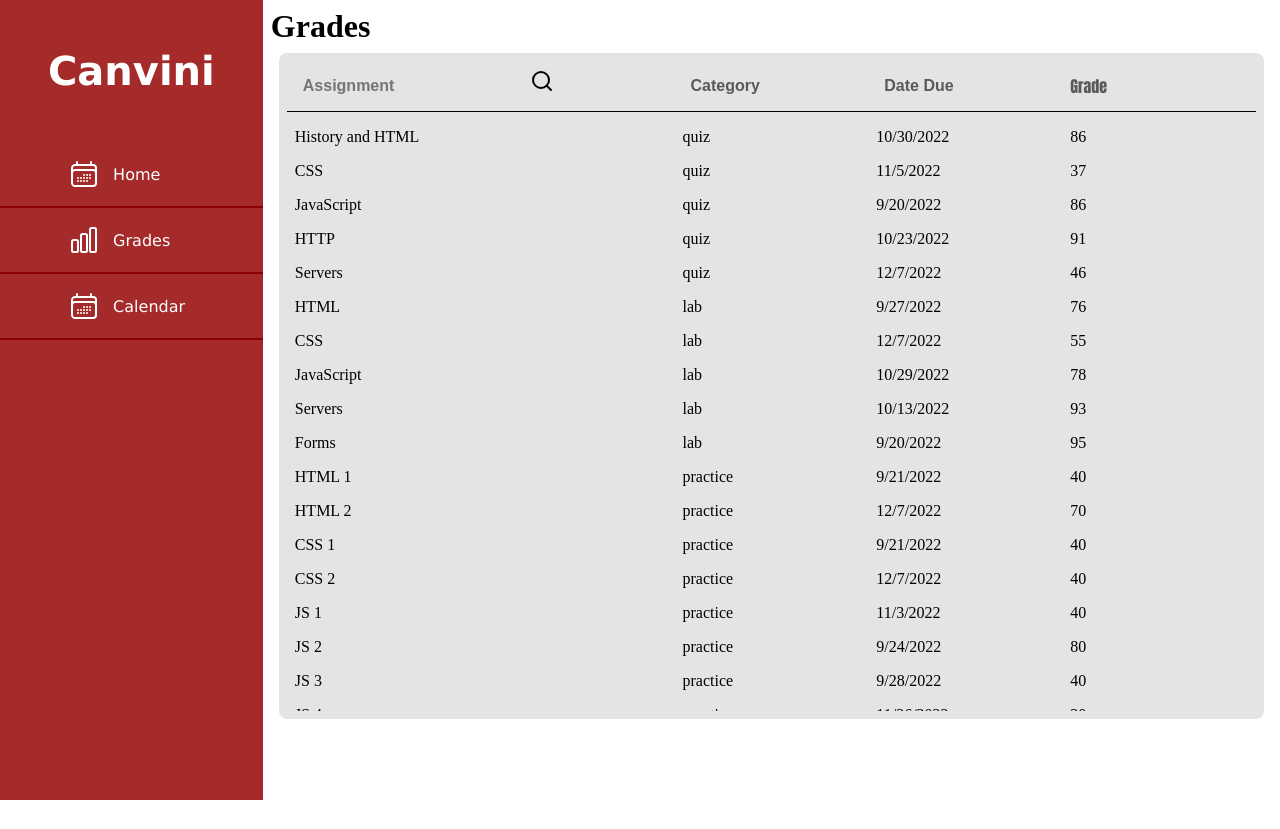
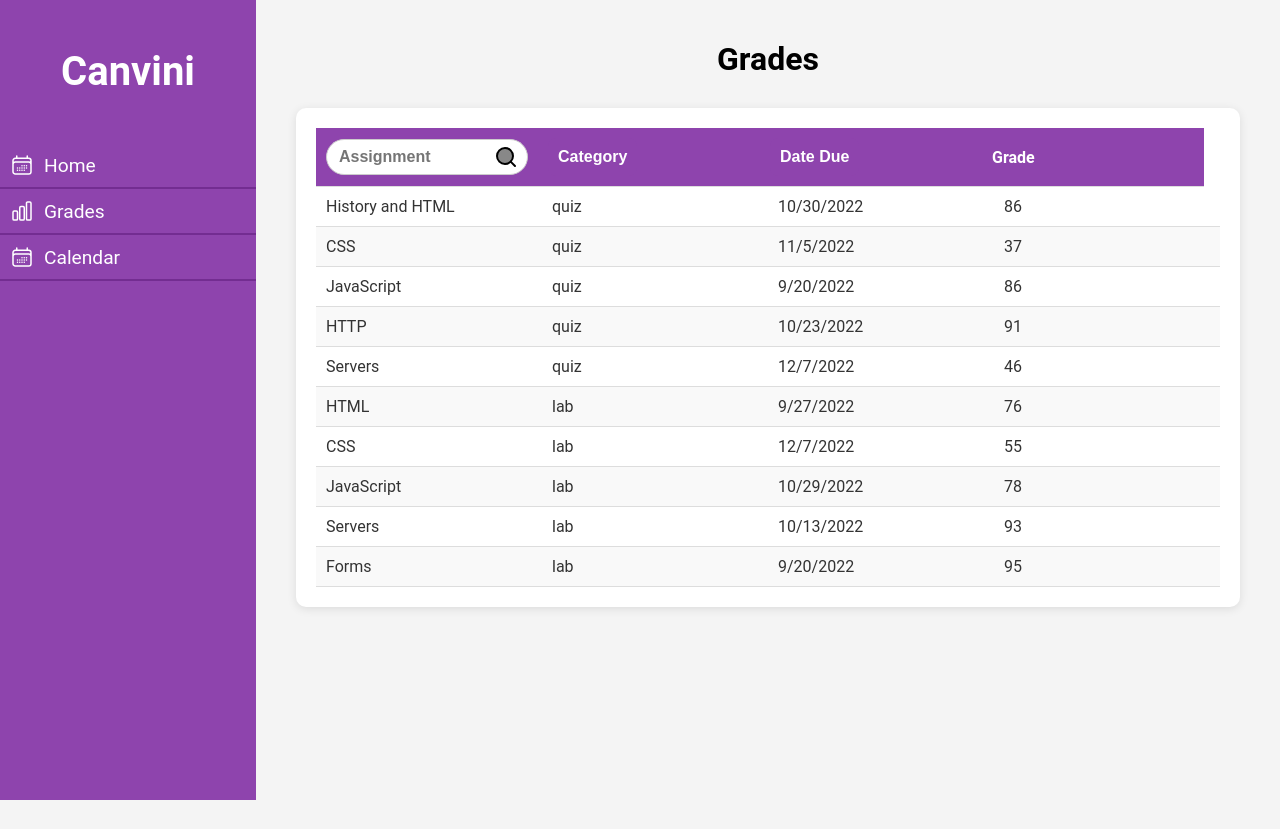
Before and after one commit to bananamtieu/Canvini, a website: page public/grades.html in a window 1280 px wide. After the commit the page ends 800 px from the top, so only its background shows below. Drawn offline with Linux system fonts and the light colour scheme.

Commit message:
modified stylings

```diff
--- a/public/base.css
+++ b/public/base.css
@@ -4,7 +4,9 @@
 }
 
 body{
-    --accent-color: brown;
+    --accent-color: #8e44ad;
+    --accent-color-deep: #732d91;
+    --smu-blue: #0039a6;
 
     --border-radius-sm: 4px;
     --border-radius-md: 8px;
--- a/public/grades.css
+++ b/public/grades.css
@@ -1,92 +1,162 @@
-main {
-    padding: var(--padding-sm);
+/* General Styles */
+body {
+    font-family: 'Roboto', 'Helvetica Neue', Arial, sans-serif;
+    margin: 0;
+    padding: 0;
+    display: flex;
+    height: 100vh;
+    background-color: #f4f4f4;
 }
 
-.wrapper {
-    height: 100%;
-    width: 100%;
-    display: flex;
-    flex-direction: column;
+.svg-wrapper {
+    width: 24px;
+    height: 24px;
+    margin-right: 10px;
 }
 
-table {
-    display: flex;
-    flex-flow: column;
-    height: 85%;
-    margin: var(--margin-sm);
-    border-radius: var(--border-radius-md);
-    padding: var(--padding-sm);
-    background-color: #E5E4E2;
+.svg-wrapper svg {
+    stroke: white; /* White stroke for the SVG icons */
+    stroke-width: 1.5;
 }
 
-table thead {
-    font-weight: 600;
-    font-family: Impact, Haettenschweiler, 'Arial Narrow Bold', sans-serif;
-    border-bottom: 1px solid black;
-    margin-bottom: var(--margin-sm);
-    color: #5A5A5A;
+/* Main Content Styling */
+main {
+    flex: 1;
+    padding: 40px;
 }
 
-table tbody {
-    overflow: auto;
-    flex-grow: 1;
+/* Heading Styling */
+main h1 {
+    font-size: 2rem;
+    font-weight: 700;
+    margin-bottom: 30px;
+    text-align: center;
 }
 
-tr {
-    display: flex;
-    width: 100%;
-    padding: var(--padding-sm);
+/* Wrapper Section */
+.wrapper {
+    background-color: white;
+    padding: 20px;
+    border-radius: 10px;
+    box-shadow: 0 2px 10px rgba(0, 0, 0, 0.1);
 }
 
-tr th:first-child, tr td:first-child {
-    flex: 0 1 40%;
+/* Grades Table Styling */
+input, button, th {
+    font-size: 1rem;
+    font-weight: 700;
 }
 
-tr th:not(tr th:first-child), tr td:not(tr td:first-child) {
-    flex: 0 1 20%;
+table.grades {
+    width: 100%;
+    border-collapse: collapse; /* Remove space between cells */
+    font-size: 1rem;
+    color: #333;
 }
 
-th {
+table.grades tbody {
+    display: block;
+    max-height: 400px; /* Set a max-height to control the height of tbody */
+    overflow-y: auto; /* Enable vertical scrolling */
+    overflow-x: hidden; /* Hide horizontal scrolling if not needed */
+    width: 100%;
+}
+
+table.grades thead, table.grades tbody tr {
+    display: table;
+    width: 100%;
+    table-layout: fixed; /* Ensures table cells are not resized */
+}
+
+table.grades thead {
+    width: calc(100% - 1em); /* Adjust for the scrollbar width */
+}
+
+table.grades tbody tr {
+    border-bottom: 1px solid #ddd;
+}
+
+table.grades thead th {
+    background-color: var(--accent-color);
+    color: white;
+    padding: 10px;
+    text-align: left;
+    font-weight: 600;
+}
+
+table.grades tbody tr:nth-child(even) {
+    background-color: #f9f9f9; /* Light background for even rows */
+}
+
+table.grades tbody tr:hover {
+    background-color: #f1f1f1; /* Slightly darker on hover */
+}
+
+table.grades td, table.grades th {
+    padding: 10px;
+    border-bottom: 1px solid #ddd;
+}
+
+/* Search Wrapper Styling */
+.search-wrapper {
+    display: flex;
+    align-items: center;
     position: relative;
 }
 
-th, td {
-    display: flex;
-    text-align: start;
-    align-items: center;
+.search-wrapper input[type="search"] {
+    padding: 8px 12px;
+    border-radius: 20px;
+    border: 1px solid #ccc;
+    width: 100%;
+    box-sizing: border-box;
 }
 
-th .search-wrapper {
-    position: relative;
+.search-wrapper svg {
+    position: absolute;
+    right: 10px;
+    top: 50%;
+    transform: translateY(-50%);
+    cursor: pointer;
+    fill: #888;
 }
 
-th .search-wrapper svg {
-    position: absolute;
+/* Button Styling */
+button {
+    background-color: var(--accent-color);
+    color: white;
+    padding: 10px;
+    border-radius: 8px;
+    border: none;
+    cursor: pointer;
+    transition: background-color 0.3s ease;
 }
 
-th input {
-    border: 0;
-    background: inherit;
-    color: #5A5A5A;
-    padding: var(--padding-sm);
-    font-weight: inherit;
-    font-size: inherit;
+button:hover {
+    background-color: var(--accent-color-deep);
 }
 
-th input:hover {
-    background-color: white;
+.hidden {
+    display: none; /* Hide elements with this class */
 }
 
-th button {
-    border: 0;
-    background: inherit;
-    color: #5A5A5A;
-    padding: var(--padding-sm);
-    font-weight: inherit;
-    font-size: inherit;
-    cursor: pointer;
+/* Filter Menu Styling */
+.filter-menu {
+    background-color: white;
+    border: 1px solid #ccc;
+    border-radius: 8px;
+    margin-top: 10px;
+    list-style: none;
+    padding: 10px;
+    box-shadow: 0 2px 10px rgba(0, 0, 0, 0.1);
 }
 
-th button:hover {
-    background-color: #fafafa;
+.filter-menu li {
+    padding: 8px;
+    cursor: pointer;
+    transition: background-color 0.2s ease;
 }
+
+.filter-menu li:hover {
+    background-color: #f1f1f1;
+}
--- a/public/index.css
+++ b/public/index.css
@@ -1,11 +1,24 @@
+body {
+    font-family: 'Roboto', 'Helvetica Neue', Arial, sans-serif;
+}
+
 main {
     overflow: auto;
+    padding: var(--padding-sm);
+}
+
+h1 {
+    font-size: 2rem; /* Adjust within the 2rem to 2.5rem range as needed */
+    font-weight: 700; /* Ensure the text is bold and stands out */
+    text-align: center; /* Centers the caption horizontally */
+    margin-top: var(--margin-md); /* Add some space above the caption */
+    margin-bottom: var(--margin-md); /* Add some space below the caption */
 }
 
 .announcement {
     margin: var(--margin-md);
     padding: var(--padding-md);
-    background: pink;
+    background: #FFC0CB;
     border: 1px solid red;
     border-radius: var(--border-radius-lg);
     color: red;
--- a/public/nav.css
+++ b/public/nav.css
@@ -1,46 +1,59 @@
-nav{
+/* Navigation Bar Styling */
+nav {
     flex-basis: 20%;
     background-color: var(--accent-color);
-    font-family: 'Lucida Sans', 'Lucida Sans Regular', 'Lucida Grande', 'Lucida Sans Unicode', Geneva, Verdana, sans-serif;
-    color: white;
+    height: 100vh; /* Full height of the viewport */
+    display: flex;
+    flex-direction: column;
+    align-items: center; /* Centers the h1 and other elements vertically */
+    justify-content: flex-start; /* Starts items at the top, can adjust if needed */
 }
 
-nav h1{
+/* Logo Styling */
+nav h1 {
     text-align: center;
+    color: white; /* White text for the logo */
     font-weight: 700;
-    font-size: 40px;
-    padding: var(--padding-lg);
+    font-size: 2.5rem;
+    margin: var(--margin-lg);
+    width: 100%; /* Ensures h1 takes full width of the container */
 }
 
-nav li{
-    list-style: none;
-    border-bottom: 2px solid #8B0000;
+/* Navigation List Item Styling */
+nav li {
+    list-style-type: none; /* Removes default list styling */
+    border-bottom: 2px solid var(--accent-color-deep);
+    width: 100%; /* Ensure li takes full width */
 }
 
-nav li:hover{
-    background-color: #8B0000;
+nav li a {
+    display: flex; /* Make sure it's a flexbox for proper alignment */
+    padding: var(--padding-md);
+    align-items: center;
+    text-decoration: none; /* Removes underline from links */
+    color: white; /* White text for links */
+    font-size: 1.2rem;
+    padding: 10px;
+    width: 100%; /* Make the link take up full width */
+    box-sizing: border-box; /* Ensure padding is included in width calculation */
+    border-radius: 8px; /* Rounds the corners of the menu items */
+    transition: background-color 0.3s ease;
 }
 
-nav li a{
-    text-decoration: none;
-    color: white;
-    display: flex;
-    align-items: center;
-    width: 100%;
-    padding-top: var(--padding-md);
-    padding-bottom: var(--padding-md);
+nav li a:hover {
+    background-color: var(--accent-color-deep);
 }
 
-nav li a .svg-wrapper {
-    flex: 0 0 40%;
-    padding-right: var(--padding-sm);
-    display: flex;
-    justify-content: flex-end;
-    align-items: center;
+/* SVG Wrapper Styling */
+.svg-wrapper {
+    width: 24px; /* Ensures SVG icons are a consistent size */
+    height: 24px;
+    margin-right: 10px; /* Space between icon and text */
 }
 
-nav li a .svg-wrapper svg {
-    flex: 0 0 40%;
-    color: white;
-    height: 32px;
+/* SVG Icon Styling */
+.svg-wrapper svg {
+    fill: none;
+    stroke: white; /* White stroke color for the icons */
+    stroke-width: 1.5;
 }
```
Also changed, not shown: public/calendar.css (+6 -6 lines), public/index.js (+5 -5 lines).
